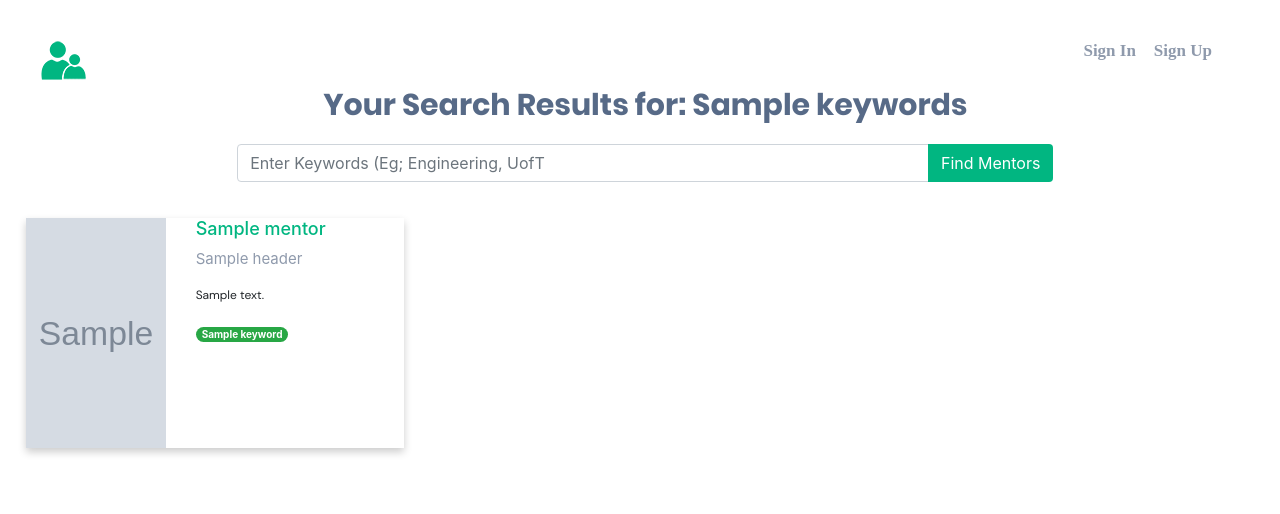
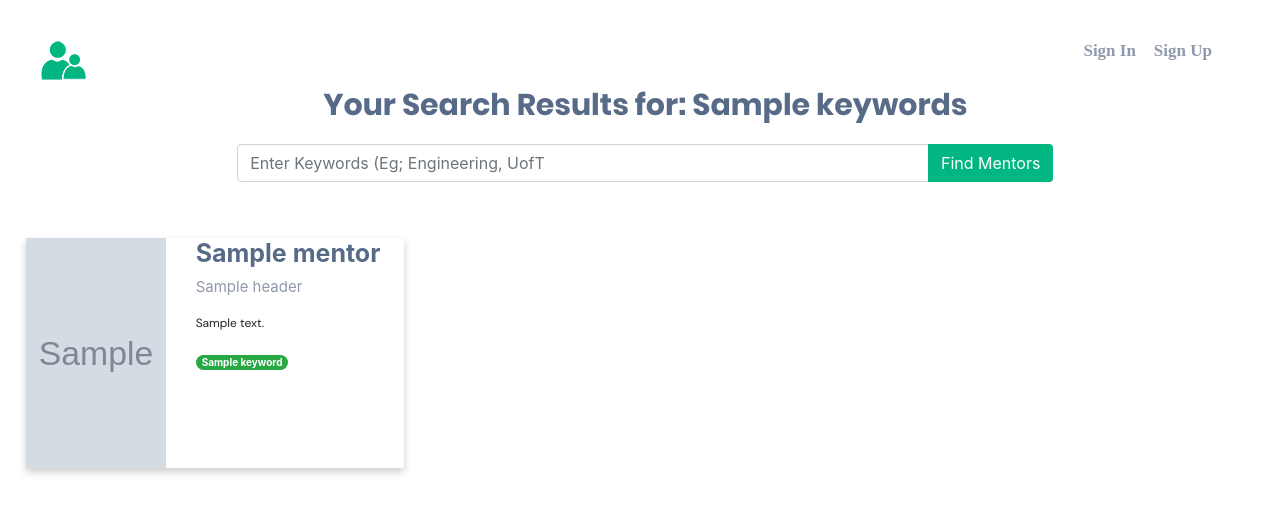
Before and after one commit to SajinKowserSK/retrospect, a Flask app: template templates/mentors.html in a window 1280 px wide. Shown: the top 514 px of the page. Run offline with Flask 2, Linux system fonts and the light colour scheme; the template is opened without the code that fills it: most values are stand-ins (such as "Sample title", 1, 10 or a date in 2020); grey boxes marked "Sample" are stand-in pictures; some libraries are stand-ins or nearby versions.

Commit message:
minor front end fixes, please read README.md

```diff
--- a/templates/mentors.html
+++ b/templates/mentors.html
@@ -27,7 +27,8 @@
 
     .card-container {
         padding-left: 0%;
-        padding-top: 5%;
+        padding-top: 10%;
+
     }
 
     .mentor-card {
@@ -37,7 +38,7 @@
         width: 100%;
         max-width: 100%;
         padding-top: 0%;
-        overflow: scroll;
+        overflow: hidden;
     }
 
     .grey-font {
@@ -50,8 +51,20 @@
     }
 
     .name-font {
+
         font-size: 18px;
     }
+
+    @Override
+    .tag-font{
+
+            @font-face {
+                font-family: 'Montserrat-Light';
+                src: "{{url_for('static', filename='fonts/Montserrat-Light.ttf')}}"
+
+            }
+        }
+
 
     .header-font {
         font-size: 15px;
@@ -67,6 +80,11 @@
 
     .sz-12 {
         font-size: 12px;
+    }
+
+    .name-font{
+        font-weight: 700;
+        font-size: 25px;
     }
 
 
@@ -117,12 +135,12 @@
                             <img src="{{mentor['image']}}" class="image" >
                         </div>
                         <div class="col-7">
-                            <h4 class="name-font green-text">{{mentor['name']}}</h4>
+                            <h4 class="name-font lighter-gray">{{mentor['name']}}</h4>
                             <p class="grey-font header-font reduced-top-padding">{{mentor['header']}}</p>
                             <p class="dm-sans-font sz-12 reduced-top-padding">{{mentor['bio']}}</p>
 
                             {% for keyword in mentor['keywords']%}
-                            <span class="badge badge-success badge-pill sz-10">{{keyword}}</span>
+                            <span class="badge badge-success badge-pill sz-10 tag-font">{{keyword}}</span>
 
                             {% endfor %}
                         </div>
```
Also changed, not shown: README.md, static/fonts/Adequate-ExtraLight.ttf (added), static/fonts/Montserrat-Light.ttf (added).
